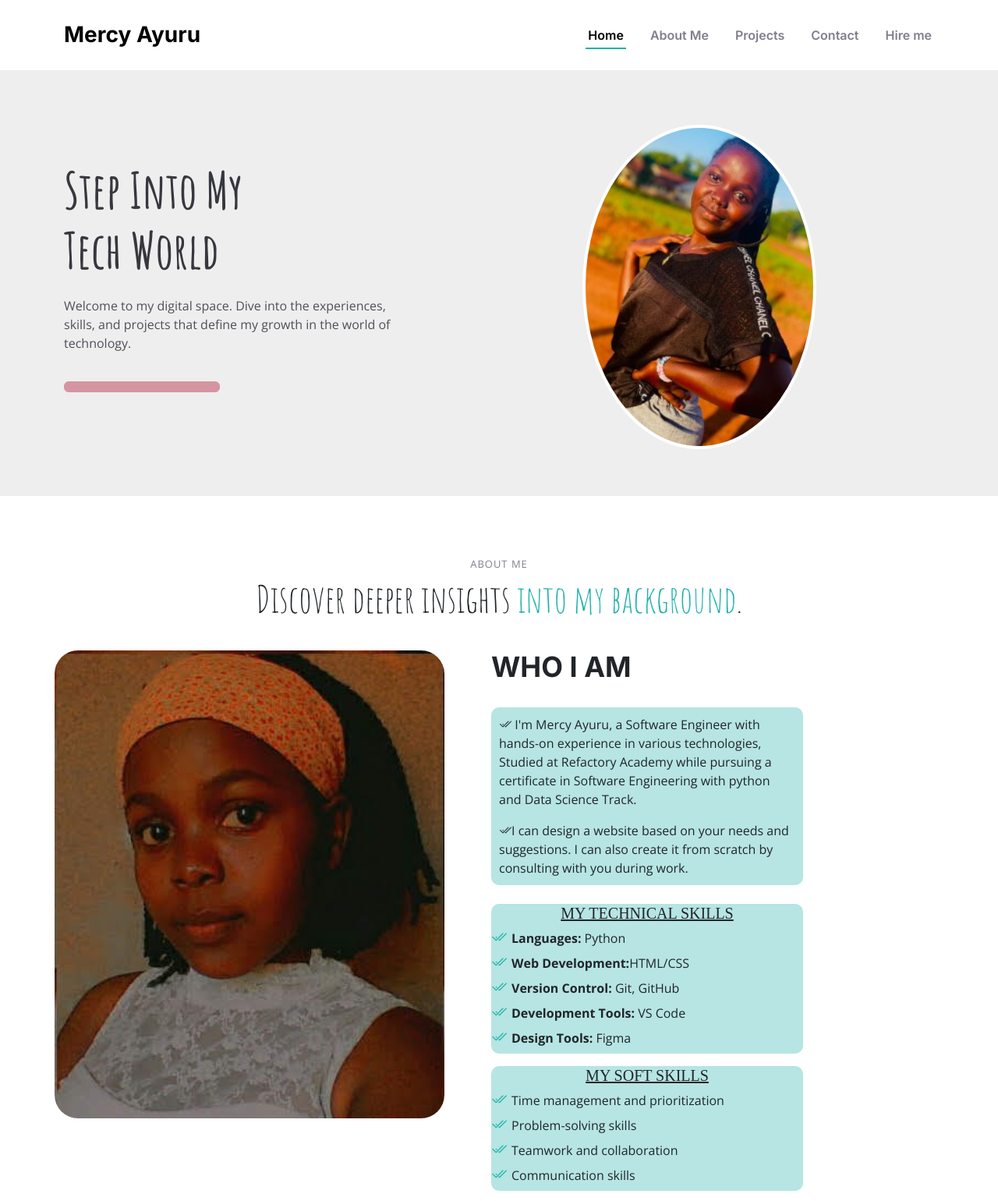
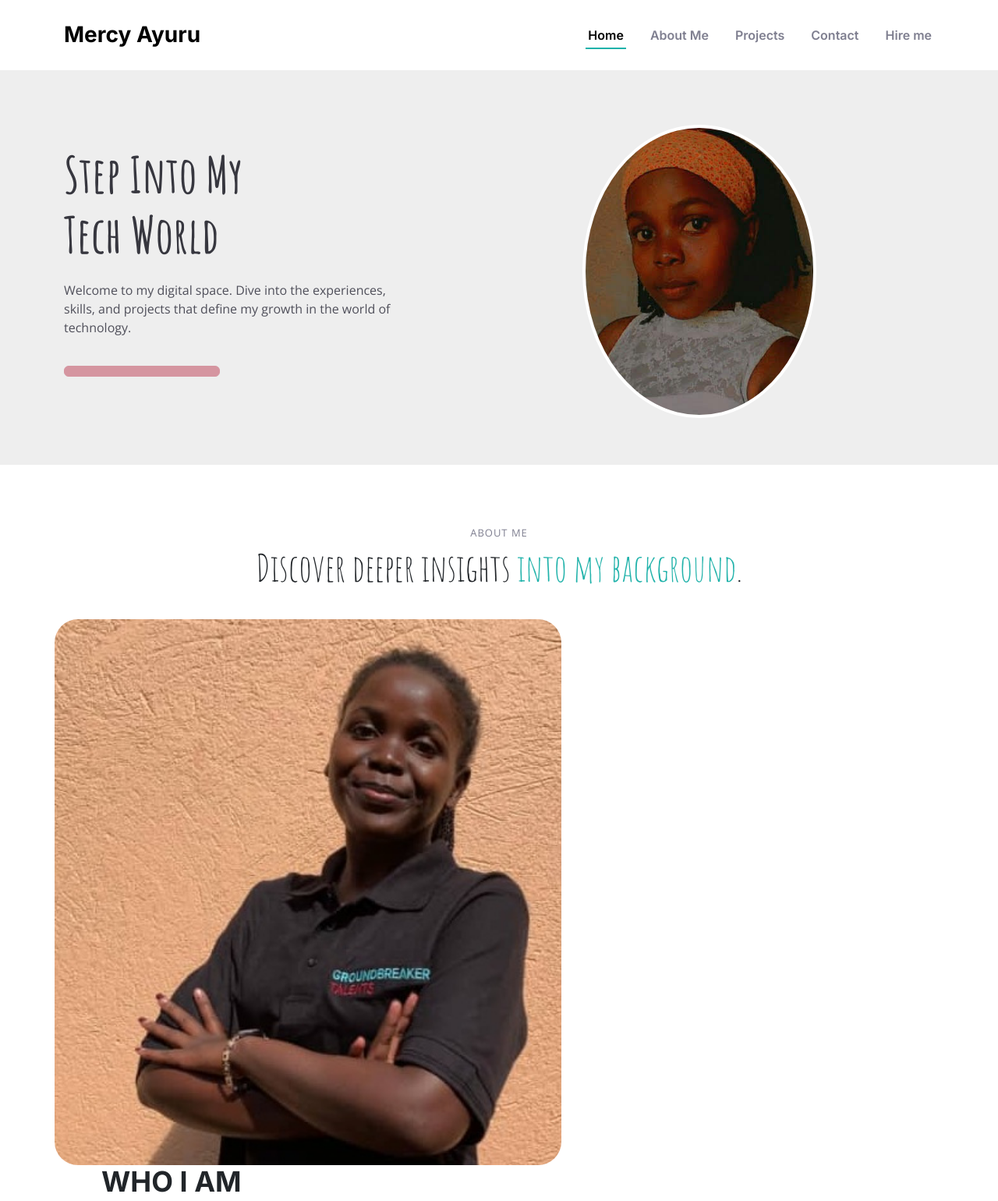
Before and after one commit to Mercy294/profile, a plain HTML site: page index.html in a window 1280 px wide. Shown: the top 1540 px of the page at 78% size. Drawn offline with nearby package versions, Linux system fonts and the light colour scheme; files that its build step writes are made by us from their sources; a script that the page names is missing; a web font is replaced by a local one.

Commit message:
Add new image and update index.html

```diff
--- a/index.html
+++ b/index.html
@@ -112,7 +112,7 @@
 
                 </div>
                 <div class="col-lg-5 order-1 order-lg-2 text-center text-lg-start">
-                    <img src="images/1748246183240.jpg" class="img-fluid rounded-circle" alt="" data-aos="zoom-out"
+                    <img src="images/A+ Gallery.jpg" class="img-fluid rounded-circle" alt="" data-aos="zoom-out"
                         data-aos-delay="200" height="100" width="300">
                 </div>
             </div>
@@ -133,7 +133,7 @@
 
                 <div class="row md-2">
                     <div class="col-lg-7 position-relative about-img"
-                        style="background-image: url('images/A+\ Gallery.jpg'); background-size: cover; width: 500px; height: 600px; border-radius: 30px;"
+                        style="background-image: url('images/WhatsApp Image 2025-09-11 at 21.46.47_3f79b42a.jpg'); background-size: cover; width: 650px;margin-right: 80px; height: 700px; border-radius: 30px;"
                         data-aos="fade-up" data-aos-delay="150">
 
                     </div>
```
Also changed, not shown: images/WhatsApp Image 2025-09-11 at 21.46.47_3f79b42a.jpg (added).
